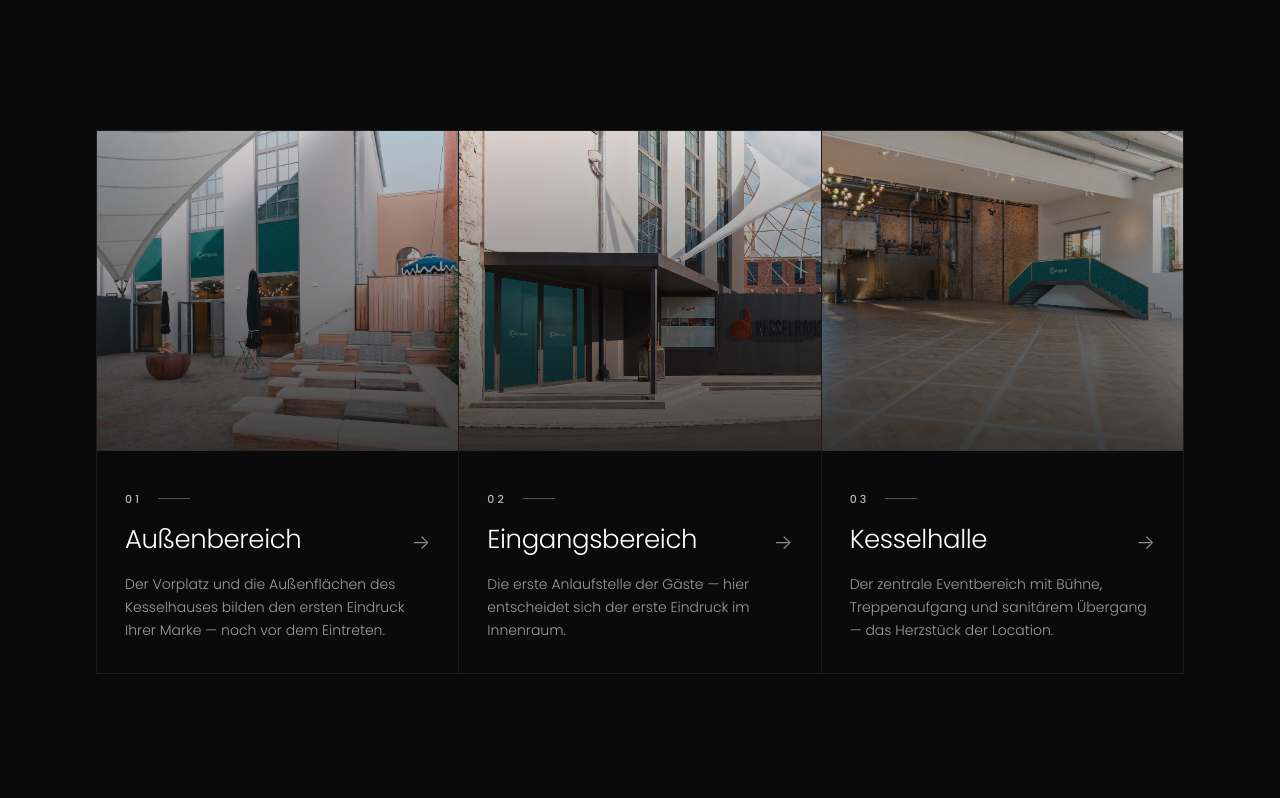
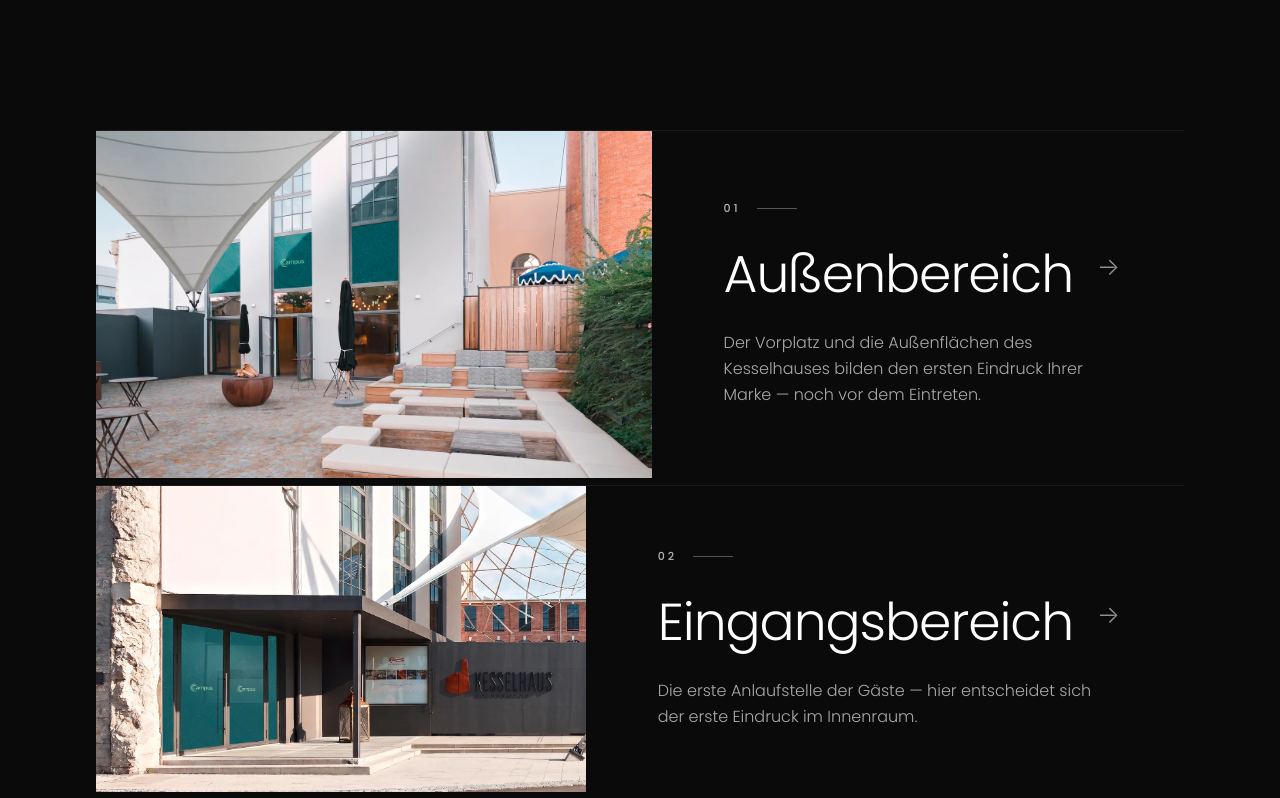
Before and after one commit to BrunnerWerbegrafik/venugrid, a React (Vite) app: page /l/kesselhaus-kolbermoor in a window 1280 px wide. Shown: the part 1200-1998 px from the top of the page. Built offline with nearby package versions, Linux system fonts and the light colour scheme.

Commit message:
Area rows horizontal, modules 3-column grid with spec bullets

```diff
--- a/src/components/location/AreaCard.tsx
+++ b/src/components/location/AreaCard.tsx
@@ -8,34 +8,36 @@ interface Props {
   locationSlug: string;
 }
 
+/**
+ * Horizontal row-style card for an area: fixed-ratio image on the left,
+ * textblock on the right. The image uses object-fit: cover with a
+ * consistent aspect ratio so every area looks the same even when source
+ * images have different proportions.
+ */
 export function AreaCard({ area, index, locationSlug }: Props) {
   const num = String(index).padStart(2, '0');
 
   return (
     <Link
       to={`/l/${locationSlug}/bereich/${area.id}`}
-      className="arrow-link group relative flex h-full flex-col transition-colors duration-200 hover:bg-white/[0.025]"
+      className="arrow-link group grid grid-cols-1 items-stretch transition-colors duration-200 hover:bg-white/[0.025] md:grid-cols-[minmax(0,1.35fr)_minmax(0,1fr)]"
     >
-      <div className="relative">
+      {/* Image column — fixed 16:10 aspect ratio, object-cover */}
+      <div className="relative overflow-hidden">
+        <div style={{ aspectRatio: '16 / 10' }} className="w-full">
           <PlaceholderImage
             src={area.image.url}
             alt={area.image.alt}
             placeholderGradient={area.image.placeholderGradient}
             fallbackLabel={`BEREICH ${num} – ${area.name.toUpperCase()}`}
-          className="h-[240px] w-full sm:h-[280px] lg:h-[320px]"
-        />
-        <div
-          aria-hidden
-          className="absolute inset-0"
-          style={{
-            background:
-              'linear-gradient(180deg, rgba(10,10,10,0.15) 0%, rgba(10,10,10,0.75) 100%)',
-          }}
+            className="absolute inset-0 h-full w-full"
           />
         </div>
+      </div>
 
-      <div className="flex flex-1 flex-col gap-4 px-7 py-8">
-        {/* Chapter number — prominent, as in Celonis chapter markers */}
+      {/* Text column */}
+      <div className="flex flex-col justify-center gap-6 px-8 py-10 md:px-12 md:py-12 lg:px-16">
+        {/* Chapter number */}
         <div className="flex items-center gap-4">
           <span
             className="text-[11px]"
@@ -49,30 +51,30 @@ export function AreaCard({ area, index, locationSlug }: Props) {
           </span>
           <span
             aria-hidden
-            className="h-px w-8"
+            className="h-px w-10"
             style={{ backgroundColor: 'rgba(255,255,255,0.3)' }}
           />
         </div>
 
-        <div className="flex items-start justify-between gap-4">
+        <div className="flex items-start justify-between gap-6">
           <h3
-            className="text-[22px] leading-tight sm:text-[26px]"
-            style={{ fontWeight: 300, letterSpacing: '-0.015em' }}
+            className="text-[32px] leading-tight sm:text-[40px] md:text-[44px] lg:text-[52px]"
+            style={{ fontWeight: 300, letterSpacing: '-0.02em' }}
           >
             {area.name}
           </h3>
           <span
             aria-hidden
-            className="arrow mt-1 shrink-0 text-white/55"
-            style={{ fontSize: 20 }}
+            className="arrow mt-2 shrink-0 text-white/55"
+            style={{ fontSize: 24 }}
           >
             →
           </span>
         </div>
 
         <p
-          className="text-[13px] leading-relaxed sm:text-[14px]"
-          style={{ color: 'rgba(255,255,255,0.6)', fontWeight: 300 }}
+          className="max-w-[520px] text-[14px] leading-relaxed sm:text-[15px] lg:text-[16px]"
+          style={{ color: 'rgba(255,255,255,0.65)', fontWeight: 300 }}
         >
           {area.description}
         </p>
--- a/src/components/module/ModuleCard.tsx
+++ b/src/components/module/ModuleCard.tsx
@@ -7,12 +7,16 @@ interface Props {
   index?: number; // optional 1-based index for chapter label
 }
 
+/**
+ * Vertical card for a module — same visual rhythm as the original area
+ * tiles (chapter number, title, arrow, spec bullets below). Image uses
+ * a fixed 16:10 aspect ratio with object-cover so all tiles align.
+ */
 export function ModuleCard({ module, onOpen, index }: Props) {
   const hasVariants = module.variants.length > 1;
   const previewVariant = module.variants[0];
   const previewImage = previewVariant?.images[0];
-  const num =
-    typeof index === 'number' ? String(index).padStart(2, '0') : null;
+  const num = typeof index === 'number' ? String(index).padStart(2, '0') : null;
 
   return (
     <button
@@ -20,7 +24,8 @@ export function ModuleCard({ module, onOpen, index }: Props) {
       onClick={() => onOpen(module)}
       className="arrow-link group flex h-full flex-col text-left transition-colors duration-200 hover:bg-white/[0.025]"
     >
-      <div className="relative">
+      {/* Image — fixed 16:10 aspect ratio */}
+      <div className="relative w-full overflow-hidden" style={{ aspectRatio: '16 / 10' }}>
         <PlaceholderImage
           src={previewImage?.url ?? ''}
           alt={previewImage?.alt ?? module.name}
@@ -29,15 +34,7 @@ export function ModuleCard({ module, onOpen, index }: Props) {
             'linear-gradient(135deg, #1a2228 0%, #0a0e12 100%)'
           }
           fallbackLabel={module.name.toUpperCase()}
-          className="h-[220px] w-full sm:h-[260px] lg:h-[300px]"
-        />
-        <div
-          aria-hidden
-          className="absolute inset-0"
-          style={{
-            background:
-              'linear-gradient(180deg, rgba(10,10,10,0.05) 0%, rgba(10,10,10,0.55) 100%)',
-          }}
+          className="absolute inset-0 h-full w-full"
         />
         {hasVariants && (
           <span
@@ -56,7 +53,8 @@ export function ModuleCard({ module, onOpen, index }: Props) {
         )}
       </div>
 
-      <div className="flex flex-1 flex-col gap-3 px-6 py-7">
+      {/* Text block */}
+      <div className="flex flex-1 flex-col gap-5 px-7 py-8">
         {num && (
           <div className="flex items-center gap-3">
             <span
@@ -71,7 +69,7 @@ export function ModuleCard({ module, onOpen, index }: Props) {
             </span>
             <span
               aria-hidden
-              className="h-px w-6"
+              className="h-px w-8"
               style={{ backgroundColor: 'rgba(255,255,255,0.3)' }}
             />
           </div>
@@ -79,32 +77,51 @@ export function ModuleCard({ module, onOpen, index }: Props) {
 
         <div className="flex items-start justify-between gap-4">
           <h3
-            className="text-[18px] leading-tight sm:text-[20px]"
+            className="text-[22px] leading-tight sm:text-[24px]"
             style={{ fontWeight: 300, letterSpacing: '-0.015em' }}
           >
             {module.name}
           </h3>
           <span
             aria-hidden
-            className="arrow shrink-0 text-white/55"
-            style={{ fontSize: 18 }}
+            className="arrow mt-1 shrink-0 text-white/55"
+            style={{ fontSize: 20 }}
           >
             →
           </span>
         </div>
 
-        <p
-          className="mt-1 text-[10px] uppercase"
-          style={{
-            letterSpacing: '0.22em',
-            color: 'rgba(255,255,255,0.5)',
-            fontWeight: 500,
-          }}
-        >
-          {hasVariants
-            ? `${module.variants.length} Varianten verfügbar`
-            : 'Einzelmodul'}
-        </p>
+        {/* Specifications as bullet list */}
+        {module.specifications.length > 0 && (
+          <ul className="mt-1 flex flex-col gap-2">
+            {module.specifications.map((spec) => (
+              <li
+                key={spec.label}
+                className="flex items-start gap-3 text-[13px] leading-relaxed sm:text-[14px]"
+                style={{ color: 'rgba(255,255,255,0.7)', fontWeight: 300 }}
+              >
+                <span
+                  aria-hidden
+                  className="mt-[9px] inline-block h-[3px] w-[3px] shrink-0 rounded-full"
+                  style={{ backgroundColor: 'rgba(255,255,255,0.5)' }}
+                />
+                <span>
+                  <span
+                    className="text-[10px] uppercase"
+                    style={{
+                      letterSpacing: '0.22em',
+                      color: 'rgba(255,255,255,0.45)',
+                      fontWeight: 500,
+                    }}
+                  >
+                    {spec.label}:
+                  </span>{' '}
+                  {spec.value}
+                </span>
+              </li>
+            ))}
+          </ul>
+        )}
       </div>
     </button>
   );
--- a/src/pages/AreaPage.tsx
+++ b/src/pages/AreaPage.tsx
@@ -111,13 +111,8 @@ export function AreaPage() {
           {area.description}
         </p>
 
-        {/* Module grid */}
-        <div
-          className="mt-24 grid border-t border-l hairline md:mt-32"
-          style={{
-            gridTemplateColumns: 'repeat(auto-fit, minmax(320px, 1fr))',
-          }}
-        >
+        {/* Module grid — max 3 columns, wraps to new row beyond 3 items */}
+        <div className="mt-24 grid grid-cols-1 border-t border-l hairline sm:grid-cols-2 md:mt-32 lg:grid-cols-3">
           {modules.map((m, i) => (
             <div key={m.id} className="border-b border-r hairline">
               <ModuleCard module={m} onOpen={setActiveModule} index={i + 1} />
--- a/src/pages/LocationHomePage.tsx
+++ b/src/pages/LocationHomePage.tsx
@@ -80,15 +80,10 @@ export function LocationHomePage() {
           daraus Ihre persönliche Anfrage zusammen.
         </p>
 
-        {/* Cards grid */}
-        <div
-          className="mt-24 grid border-t border-l hairline md:mt-32"
-          style={{
-            gridTemplateColumns: 'repeat(auto-fit, minmax(320px, 1fr))',
-          }}
-        >
+        {/* Rows — one area per row, image left, text right */}
+        <div className="mt-24 flex flex-col border-t hairline md:mt-32">
           {areas.map((area, i) => (
-            <div key={area.id} className="border-b border-r hairline">
+            <div key={area.id} className="border-b hairline">
               <AreaCard area={area} index={i + 1} locationSlug={location.slug} />
             </div>
           ))}
```
Lines whose indentation alone changed are shown as unchanged.
